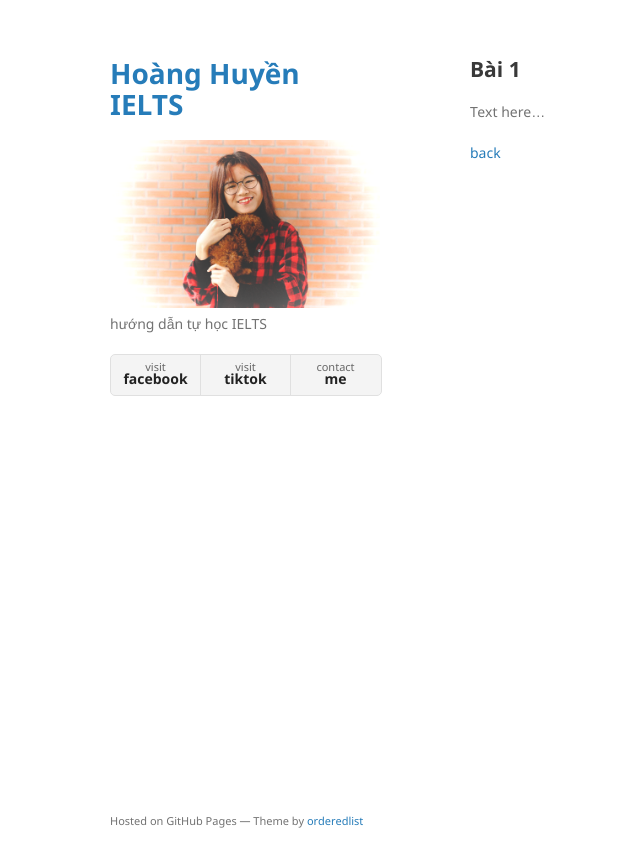
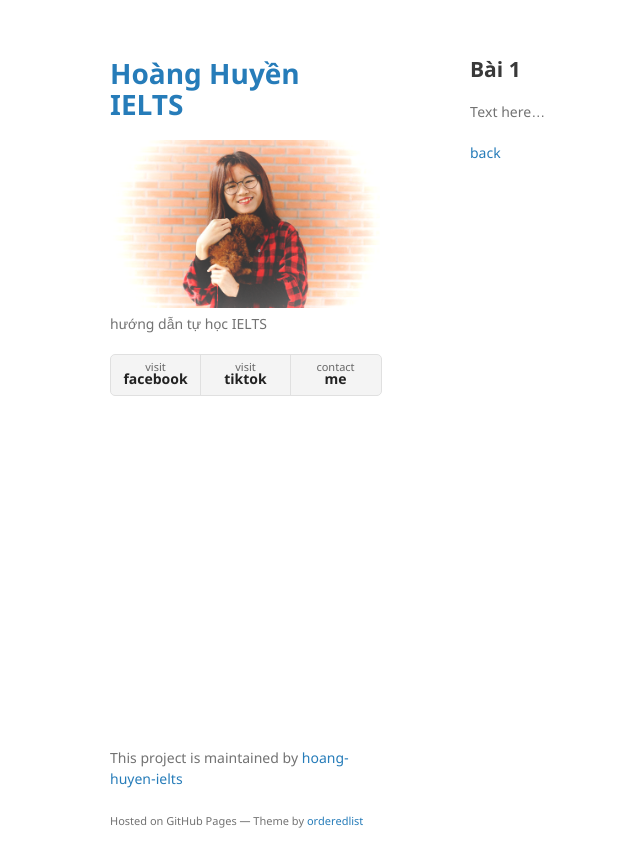
Before and after one commit to hoang-huyen-ielts/hoang-huyen-ielts.github.io, a Jekyll site: the page built from another-page.md, in a window 1280 px wide. Shown: the top 867 px of the page, without its empty margins (100-740 px from the left). Built offline with Jekyll 4.4.1, drawn with Linux system fonts in a browser that asks for light colours; our own code applies the rules of GitHub Pages for plain Markdown files.

Commit message:
Update default.html

```diff
--- a/_layouts/default.html
+++ b/_layouts/default.html
@@ -56,6 +56,7 @@
         {% if site.github.is_project_page %}
         <p>This project is maintained by <a href="{{ site.github.owner_url }}">{{ site.github.owner_name }}</a></p>
         {% endif %}
+        <p>This project is maintained by <a href="{{ site.github.owner_url }}">{{ site.github.owner_name }}</a></p>
         <p><small>Hosted on GitHub Pages &mdash; Theme by <a href="https://github.com/orderedlist">orderedlist</a></small></p>
       </footer>
     </div>
```
